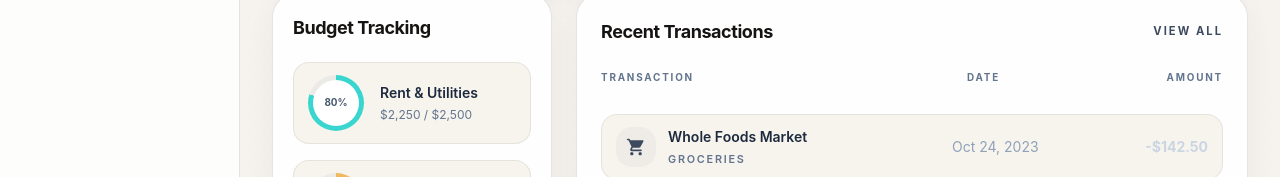
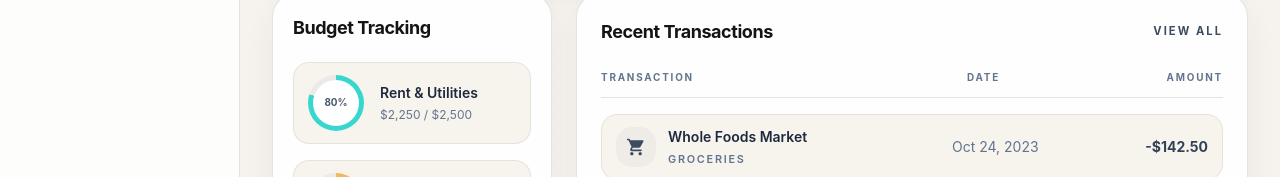
Before and after one commit to Chu29/fintrack-ai, a React (Vite) app in the folder client/: page /dashboard in a window 1280 px wide. Shown: the part 775-952 px from the top of the page. Built offline with nearby package versions, Linux system fonts and the light colour scheme.

Commit message:
fix: update TransactionsTable styles for improved visual consistency

```diff
--- a/client/src/pages/Dashboard/_components/TransactionsTable.jsx
+++ b/client/src/pages/Dashboard/_components/TransactionsTable.jsx
@@ -22,7 +22,7 @@ const TransactionsTable = ({ items }) => {
         </button>
       </div>
 
-      <div className="mt-6 hidden grid-cols-[minmax(0,1.8fr)_120px_120px] gap-4 border-b border-white/6 pb-3 text-[0.62rem] font-bold uppercase tracking-[0.18em] text-slate-500 md:grid">
+      <div className="mt-6 hidden grid-cols-[minmax(0,1.8fr)_120px_120px] gap-4 border-b border-dashboard-border pb-3 text-[0.62rem] font-bold uppercase tracking-[0.18em] text-slate-500 md:grid">
         <span>Transaction</span>
         <span>Date</span>
         <span className="text-right">Amount</span>
@@ -59,11 +59,11 @@ const TransactionsTable = ({ items }) => {
                 </div>
               </div>
 
-              <p className="text-sm text-slate-400 md:text-sm">{item.dateLabel}</p>
+              <p className="text-sm text-slate-500 md:text-sm">{item.dateLabel}</p>
 
               <p
                 className={`text-sm font-bold md:text-right ${
-                  isIncome ? 'text-dashboard-accent' : 'text-slate-300'
+                  isIncome ? 'text-dashboard-accent' : 'text-slate-700'
                 }`}
               >
                 {item.amount}
```
